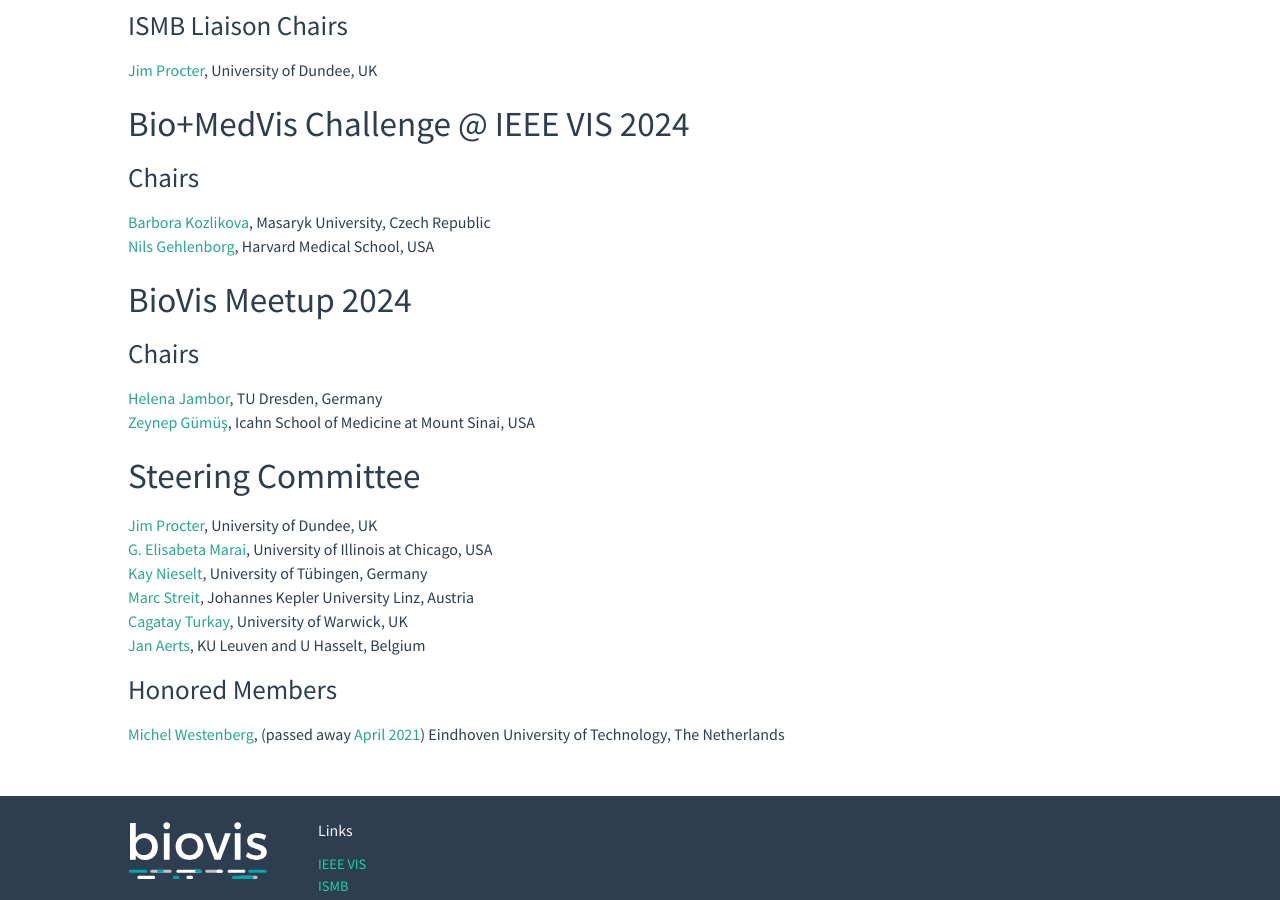
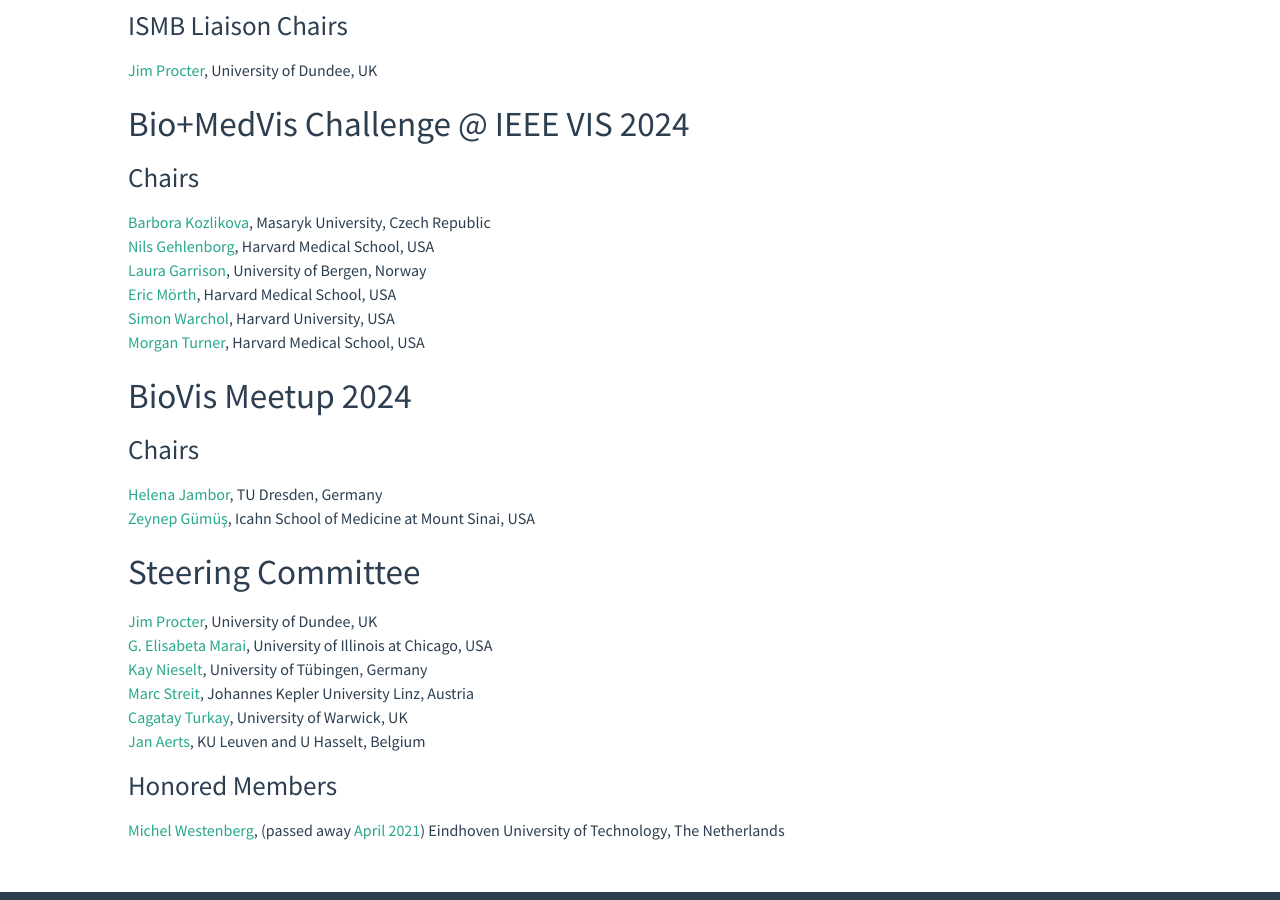
Before and after one commit to foreveremain/2024, a Jekyll site: the page built from committee.md, in a window 1280 px wide and 900 px high, scrolled down 781 px. Built offline with Jekyll 4.4.1, drawn with Linux system fonts in a browser that asks for light colours.

Commit message:
update IEEE chairs

```diff
--- a/committee.md
+++ b/committee.md
@@ -39,6 +39,10 @@
 
 [Barbora Kozlikova](https://www.fi.muni.cz/~xkozlik/), Masaryk University, Czech Republic
 [Nils Gehlenborg](https://dbmi.hms.harvard.edu/people/nils-gehlenborg), Harvard Medical School, USA
+[Laura Garrison](https://www.laura-garrison.com/), University of Bergen, Norway
+[Eric Mörth](https://dbmi.hms.harvard.edu/people/eric-moerth), Harvard Medical School, USA
+[Simon Warchol](https://simonwarchol.com/), Harvard University, USA
+[Morgan Turner](https://morganlturner.com/), Harvard Medical School, USA
 
 ## BioVis Meetup {{site.year}}
 
```
